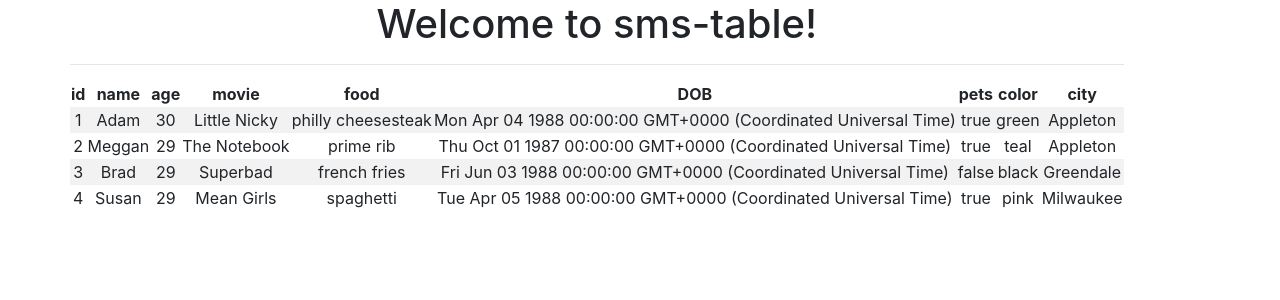
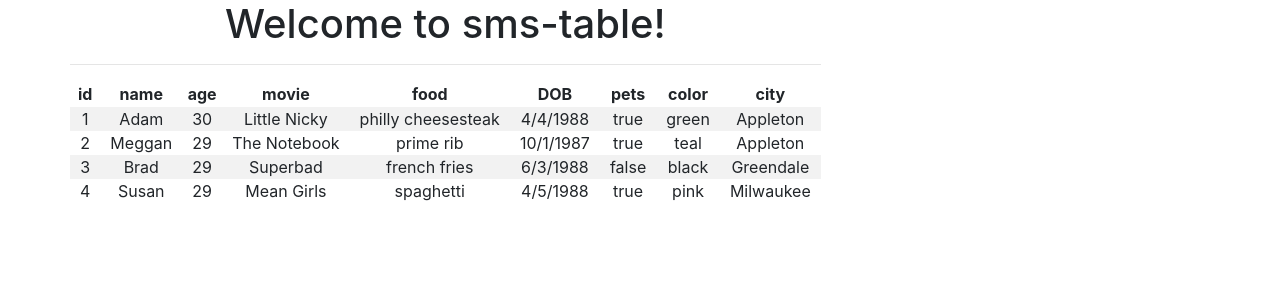
Before and after one commit to abeyerdev/hacksaw, an Angular app: page / in a window 1280 px wide. Shown: the top 300 px of the page. Built offline with nearby package versions, Linux system fonts and the light colour scheme.

Commit message:
remove test table options and clean up table

```diff
--- a/src/app/app.component.ts
+++ b/src/app/app.component.ts
@@ -1,7 +1,6 @@
 import { Component } from '@angular/core';
 import SmsTableOptions from './sms-table/sms-table-options.model';
 import TestData from './sms-table/test.data';
-import TestOptions from './sms-table/test-options.data';
 
 @Component({
   selector: 'app-root',
--- a/src/app/sms-table/sms-table.component.css
+++ b/src/app/sms-table/sms-table.component.css
@@ -0,0 +1,3 @@
+.custom-table td {
+    padding: 0px 10px;
+}
--- a/src/app/sms-table/sms-table.component.ts
+++ b/src/app/sms-table/sms-table.component.ts
@@ -44,13 +44,17 @@ export class SmsTableComponent implements OnInit {
     //   let evalresult:string = evalfunc(row);
     //   return evalresult;
     // } else {
-      // console.log(`Entering getCellValue with row: ${JSON.stringify(row, null, 2)},
-      //   column: ${JSON.stringify(column, null, 2)}`);
-      return row[column.value];
+    // console.log(`Entering getCellValue with row: ${JSON.stringify(row, null, 2)},
+    //   column: ${JSON.stringify(column, null, 2)}`);
+      let returnVal = row[column.value];
+      if (returnVal instanceof Date) {
+        returnVal = returnVal.toLocaleDateString();
+      }
+      return returnVal;
       // return column.binding
       //   .split('.')
       //   .reduce((prev:any, curr:string) => prev[curr], row);
-    // }
+      // }
   }
 
   private sort(array: Array<any>, fieldName: string, direction: string, isNumeric: boolean) {
@@ -94,8 +98,7 @@ export class SmsTableComponent implements OnInit {
       const matchingColumn: SmsTableColumnDefinition = this.options.columns
         .filter((column) => column.value === this.options.config.sortBy)[0];
 
-      const isNumeric: boolean = matchingColumn.isNumeric === true;
-      this.sort(this.filteredData, this.options.config.sortBy, this.options.config.sortDirection, isNumeric);
+      this.sort(this.filteredData, this.options.config.sortBy, this.options.config.sortDirection, matchingColumn.isNumeric);
     }
   }
 
--- a/src/app/sms-table/test.data.ts
+++ b/src/app/sms-table/test.data.ts
@@ -1,3 +1,4 @@
+// tslint:disable
 const TestData = [
     { id: 1, name: 'Adam', age: 30, movie: 'Little Nicky', food: 'philly cheesesteak', DOB: new Date(1988, 3, 4), pets: true, color: 'green', city: 'Appleton'},
     { id: 2, name: 'Meggan', age: 29, movie: 'The Notebook', food: 'prime rib', DOB: new Date(1987, 8, 31), pets: true, color: 'teal', city: 'Appleton'},
```
Also changed, not shown: src/app/sms-table/test-options.data.ts (deleted, +0 -24 lines).
